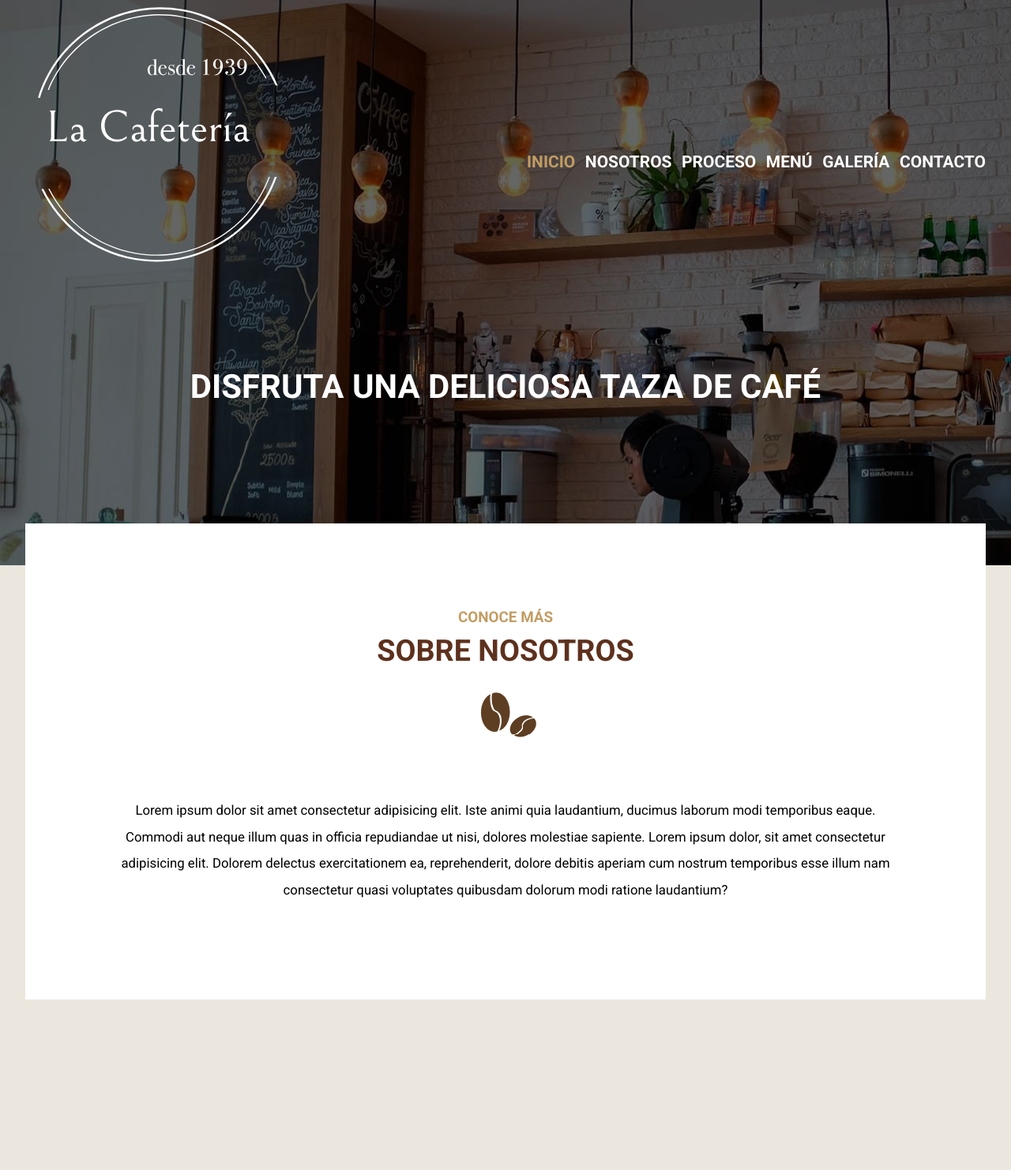
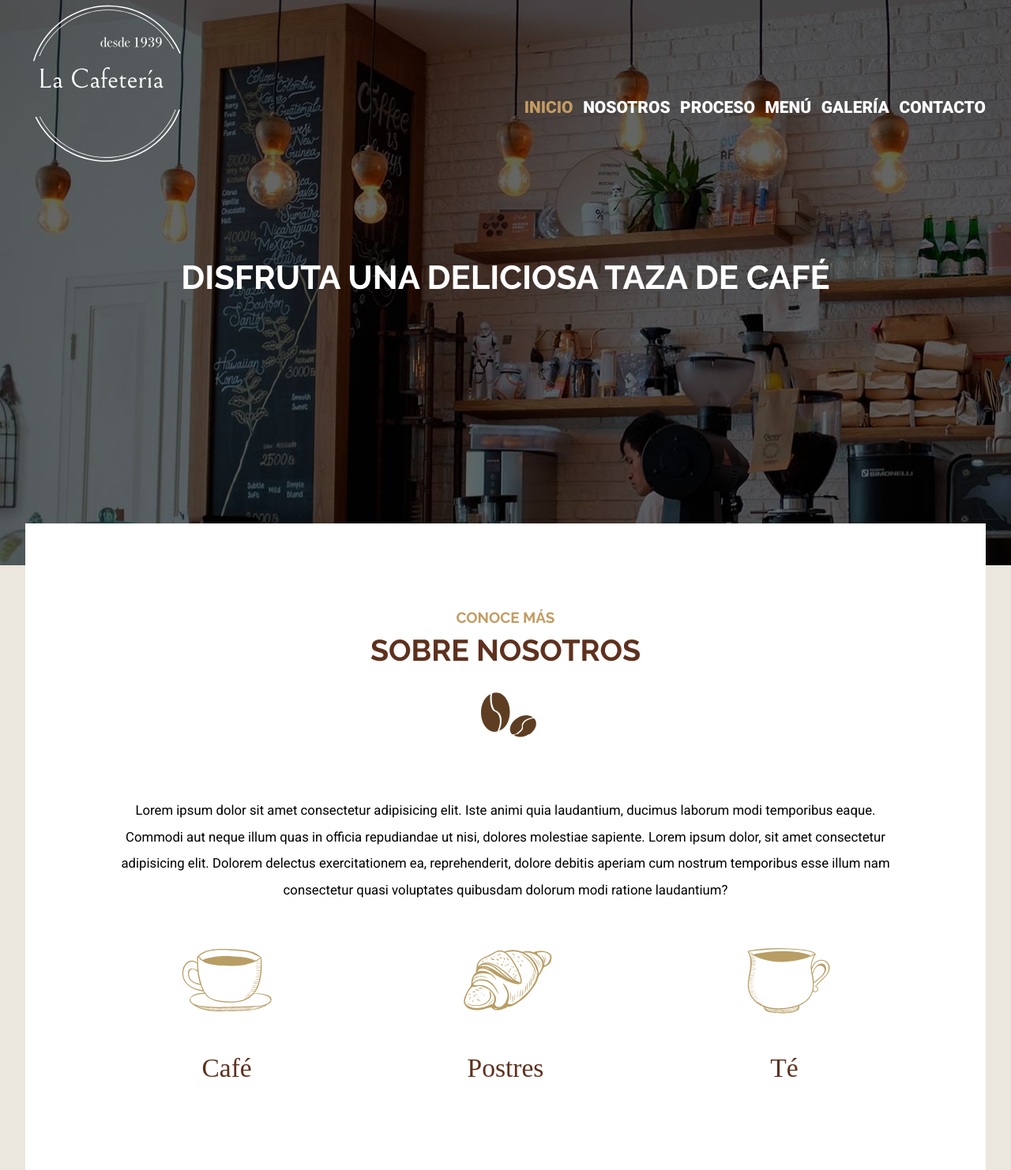
Before and after one commit to FrancoSilva77/cafeteria-SASS, a website: page index.html in a window 1280 px wide. Shown: the part 18-1500 px from the top of the page at 79% size. Before the commit the page ends 1284 px from the top, so only its background shows below. Drawn offline with Linux system fonts and the light colour scheme; a web font is replaced by a local one.

Commit message:
Iconos add

```diff
--- a/index.html
+++ b/index.html
@@ -7,8 +7,10 @@
     <title>Cafeteria SASS</title>
     <link rel="preconnect" href="https://fonts.googleapis.com" />
     <link rel="preconnect" href="https://fonts.gstatic.com" crossorigin />
+    <link rel="preconnect" href="https://fonts.googleapis.com" />
+    <link rel="preconnect" href="https://fonts.gstatic.com" crossorigin />
     <link
-      href="https://fonts.googleapis.com/css2?family=Roboto:wght@400;700;900&display=swap"
+      href="https://fonts.googleapis.com/css2?family=Bona+Nova&family=Raleway:wght@700;900&family=Roboto:wght@400;900&display=swap"
       rel="stylesheet"
     />
     <link rel="stylesheet" href="build/css/app.css" />
@@ -39,17 +41,35 @@
 
     <!-- Header -->
     <main class="contenedor contenido-principal text-center">
-      <h2><span>Conoce más</span> sobre Nosotros</h2>
+      <section>
+        <h2><span>Conoce más</span> sobre Nosotros</h2>
+        <p>
+          Lorem ipsum dolor sit amet consectetur adipisicing elit. Iste animi
+          quia laudantium, ducimus laborum modi temporibus eaque. Commodi aut
+          neque illum quas in officia repudiandae ut nisi, dolores molestiae
+          sapiente. Lorem ipsum dolor, sit amet consectetur adipisicing elit.
+          Dolorem delectus exercitationem ea, reprehenderit, dolore debitis
+          aperiam cum nostrum temporibus esse illum nam consectetur quasi
+          voluptates quibusdam dolorum modi ratione laudantium?
+        </p>
+      </section>
 
-      <p>
-        Lorem ipsum dolor sit amet consectetur adipisicing elit. Iste animi quia
-        laudantium, ducimus laborum modi temporibus eaque. Commodi aut neque
-        illum quas in officia repudiandae ut nisi, dolores molestiae sapiente.
-        Lorem ipsum dolor, sit amet consectetur adipisicing elit. Dolorem
-        delectus exercitationem ea, reprehenderit, dolore debitis aperiam cum
-        nostrum temporibus esse illum nam consectetur quasi voluptates quibusdam
-        dolorum modi ratione laudantium?
-      </p>
+      <section class="iconos">
+        <ul class="listado-iconos">
+          <li>
+            <img src="build/img/icono_cafe.svg" alt="Icono café" />
+            <p>Café</p>
+          </li>
+          <li>
+            <img src="build/img/icono_postre.svg" alt="Icono postre" />
+            <p>Postres</p>
+          </li>
+          <li>
+            <img src="build/img/icono_te.svg" alt="Icono te" />
+            <p>Té</p>
+          </li>
+        </ul>
+      </section>
     </main>
   </body>
 </html>
--- a/src/scss/base/_variables.scss
+++ b/src/scss/base/_variables.scss
@@ -1,5 +1,7 @@
 // Fuentes
-$fuente_principal: 'Roboto', sans-serif;
+$fuente_principal: 'Raleway', sans-serif;
+$fuente_secundaria: 'Roboto', sans-serif;
+$fuente_cursiva: 'Bona Nova', serif;
 
 // Media Query
 $telefono: 480px;
--- /dev/null
+++ b/src/scss/inicio/_iconos.scss
@@ -0,0 +1,24 @@
+@use "base/variables" as v;
+@use "base/mixins" as m;
+
+.iconos {
+  margin-top: 5rem;
+  .listado-iconos {
+    @include m.tablet {
+      @include m.grid(3, 5rem);
+    }
+
+    li {
+      img {
+        margin: 0 auto;
+        width: 12rem;
+      }
+
+      p {
+        font-family: v.$fuente_cursiva;
+        font-size: 3.2rem;
+        color: v.$primario;
+      }
+    }
+  }
+}
--- a/src/scss/inicio/_index.scss
+++ b/src/scss/inicio/_index.scss
@@ -1 +1,2 @@
-@forward 'contenido'
+@forward 'contenido';
+@forward 'iconos';
```
Also changed, not shown: build/css/app.css.
